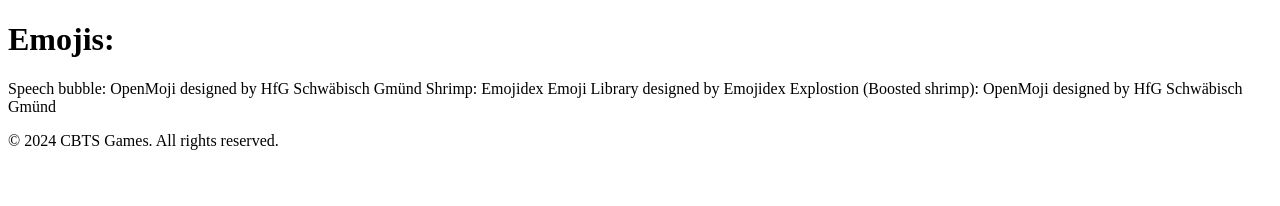
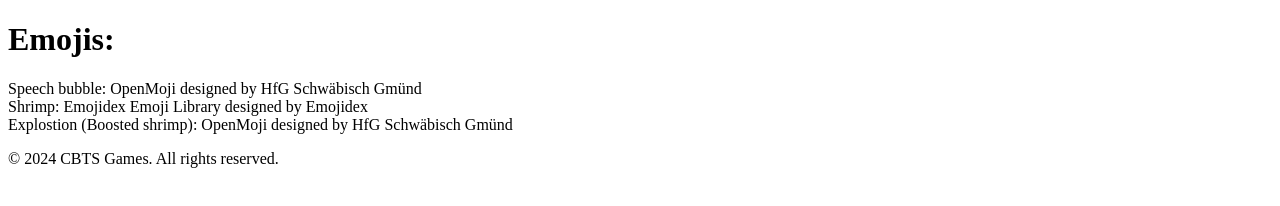
Before and after one commit to CBTSGames/CBTSGames, a plain HTML site: page Tap-the-Shrimp/index.html in a window 1280 px wide. Drawn offline with Linux system fonts and the light colour scheme.

Commit message:
Update index.html

```diff
--- a/Tap-the-Shrimp/index.html
+++ b/Tap-the-Shrimp/index.html
@@ -8,8 +8,8 @@
 </head>
 <body>
     <h1>Emojis:</h1>
-    Speech bubble: OpenMoji designed by HfG Schwäbisch Gmünd
-    Shrimp: Emojidex Emoji Library designed by Emojidex
+    Speech bubble: OpenMoji designed by HfG Schwäbisch Gmünd<br>
+    Shrimp: Emojidex Emoji Library designed by Emojidex<br>
     Explostion (Boosted shrimp): OpenMoji designed by HfG Schwäbisch Gmünd
 
 
```
